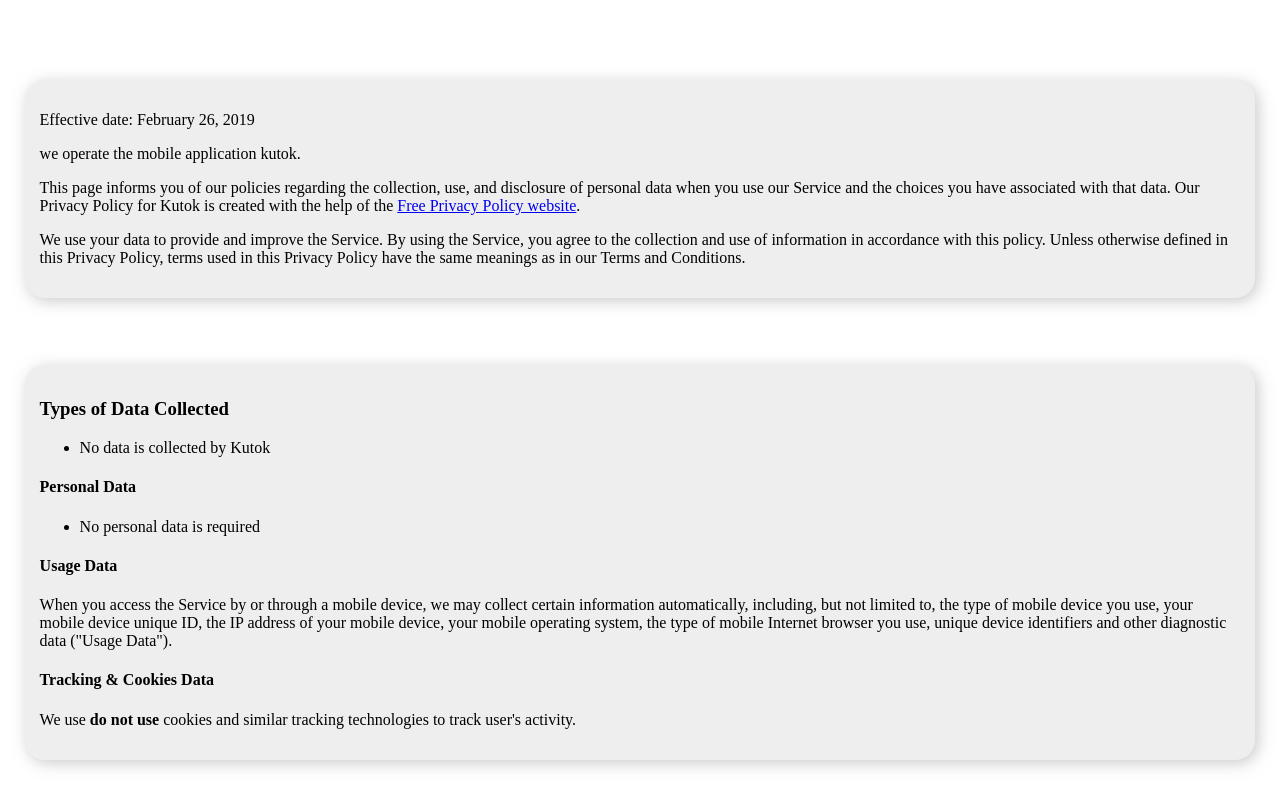
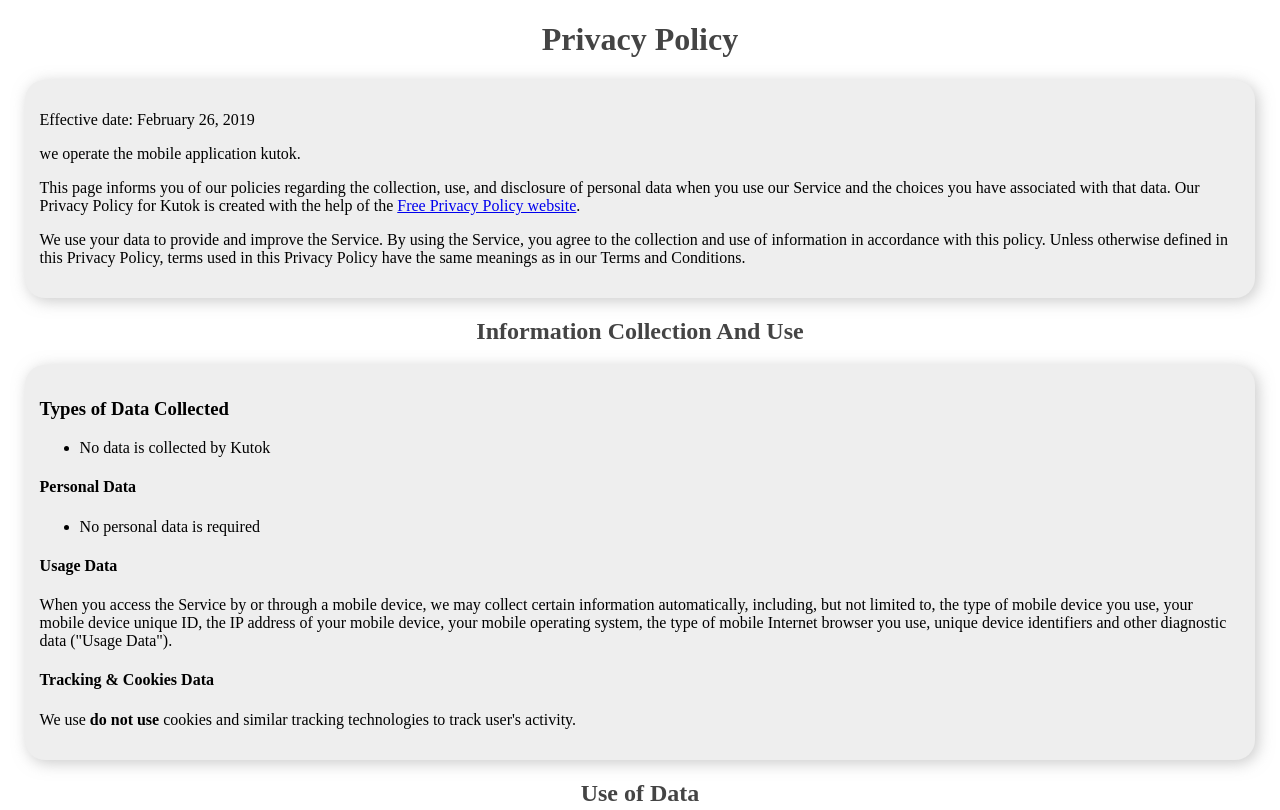
Before and after one commit to Lukas-r8/kutok, a plain HTML site: page index.html in a window 1280 px wide. Shown: the top 810 px of the page. Drawn offline with Linux system fonts and the light colour scheme.

Commit message:
html update

```diff
--- a/style.css
+++ b/style.css
@@ -8,11 +8,11 @@ div{
 }
 
 h1 {
-  color: #fff;
+  color: #444;
   text-align: center;
 }
 
 h2{
-  color: #fff;
+  color: #444;
   text-align: center;
 }
```
